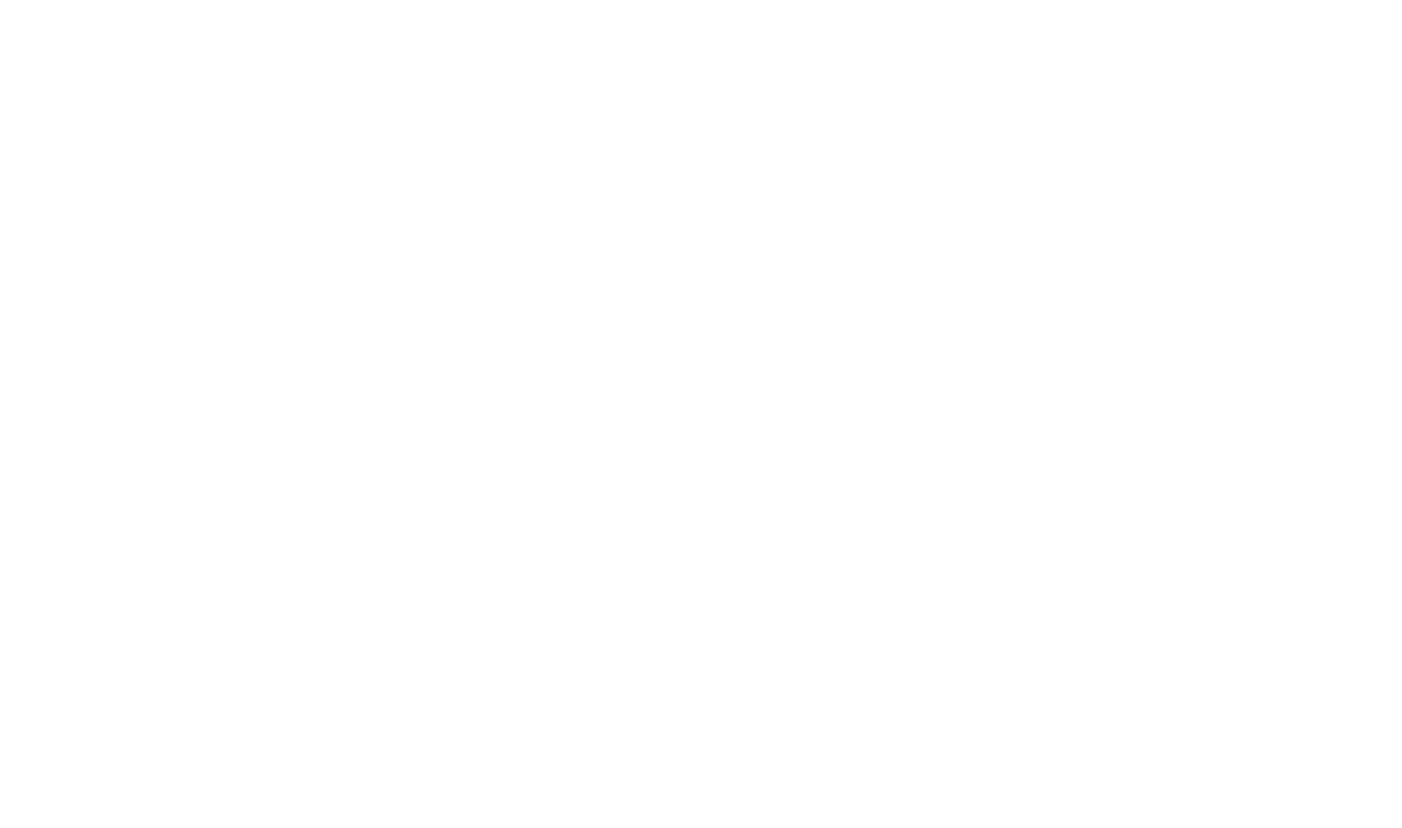
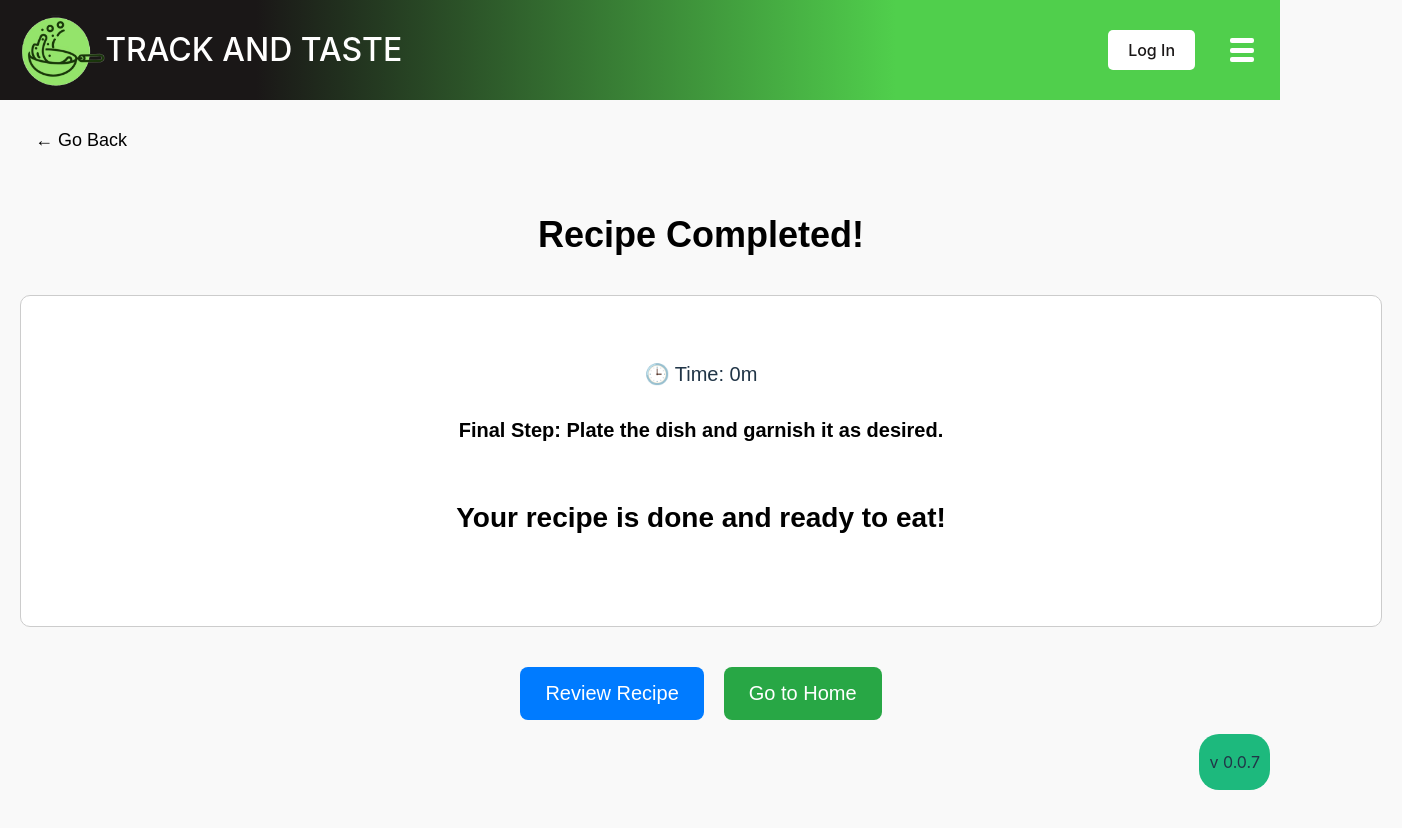
Before and after one commit to fpgsilva/TrackAndTaste, a React (Vite) app: page /#/Step in a window 1280 px wide. Before the commit this address had no page. Shown: the top 828 px of the page, 1402 px wide, since content can reach past the window. Before the commit the page ends 800 px from the top, so only its background shows below. Built offline with nearby package versions, Linux system fonts and the light colour scheme.

Commit message:
Step page

```diff
--- a/src/App.tsx
+++ b/src/App.tsx
@@ -8,6 +8,7 @@ import { Settings } from "./Pages/Settings";
 import { CalorieTracker } from "./Pages/CalorieTracker";
 import { SearchResults } from "./Pages/SearchResults";
 import { Recipe } from "./Pages/Recipe";
+import StepPage from "./Pages/StepPage"; // Import your StepPage component
 
 function App() {
   return (
@@ -22,6 +23,7 @@ function App() {
           <Route path="/SearchResults" element={<SearchResults />}></Route>
           <Route path="/Recipe" element={<Recipe />}></Route>
           <Route path="/Settings" element={<Settings />}></Route>
+          <Route path="/Step" element={<StepPage />} /> {/* Step page route */}
         </Route>
       </Routes>
     </Router>
--- a/src/Pages/Recipe.css
+++ b/src/Pages/Recipe.css
@@ -14,6 +14,13 @@
 }
 
 
+.scroll-container2 {
+  max-height: 43%; /* Adjust the height as needed */
+  overflow-y: auto; /* Enable vertical scrolling */
+  padding: 10px; /* Optional: for spacing */
+  border: 1px solid #ddd; /* Optional: for visual clarity */
+  background-color: #f9f9f9; /* Optional: background color */
+}
 
 /* Recipe Title and Metadata */
 .recipe-details1 h1 {
--- a/src/Pages/Recipe.tsx
+++ b/src/Pages/Recipe.tsx
@@ -96,12 +96,10 @@ export function Recipe() {
   if (!recipeData) return <p>No recipe data available.</p>;
 
   return (
-    <div>
-      <div className="back-container1">
-        <button className="back-button" onClick={() => navigate(-1)}>
-          ← Go Back
-        </button>
-      </div>
+    <div className="scroll-container2">
+      <button className="back-button" onClick={() => navigate(-1)}>
+        ← Go Back
+      </button>
       <div className="recipe-details1">
         <h1>{recipeData.title}</h1>
         <div className="recipe-meta">
@@ -119,9 +117,7 @@ export function Recipe() {
 
         <div className="actions">
           <button onClick={handleSaveRecipe}>{saveButtonText}</button>
-          <button onClick={() => console.log("Start Steps")}>
-            Start Steps
-          </button>
+          <button onClick={() => navigate("/step")}>Start Steps</button>
           <button onClick={handleTrackCalories}>{buttonText}</button>
         </div>
 
--- /dev/null
+++ b/src/Pages/StepPage.css
@@ -0,0 +1,103 @@
+/* Main container styling */
+.step-page {
+    display: flex;
+    flex-direction: column;
+    justify-content: center;
+    align-items: center;
+    height: 100vh; /* Full viewport height */
+    padding: 20px;
+    font-family: Arial, sans-serif;
+    background-color: #f9f9f9;
+}
+
+/* Go Back Button */
+.back-button {
+    align-self: flex-start; /* Align back button to the left */
+    margin-bottom: 30px;
+    background: none;
+    border: none;
+    color: #000000;
+    font-size: 18px;
+    cursor: pointer;
+}
+
+.back-button:hover {
+    text-decoration: underline;
+}
+
+/* Step Title */
+.step-title {
+    font-size: 36px;
+    font-weight: bold;
+    margin-bottom: 40px;
+    color: #000; /* Black text */
+    text-align: center;
+}
+
+/* Step Details Box */
+.step-details {
+    padding: 40px; /* More padding */
+    border: 1px solid #ccc;
+    border-radius: 10px;
+    background-color: #fff;
+    font-size: 20px;
+    line-height: 1.8;
+    text-align: center; /* Center content inside the box */
+    width: 100vw; /* Set width for consistency */
+    max-width: 100%;
+}
+
+/* Final Step Text */
+.last-step {
+    font-size: 32px; /* Increased font size */
+    font-weight: bold; /* Bold text */
+    margin-bottom: 20px; /* Add spacing below */
+    color: #000000; /* Darker text color */
+    text-align: center; /* Ensure it stays centered */
+}
+
+/* Headings inside Step Details */
+.step-details h2 {
+    font-size: 28px;
+    font-weight: bold;
+    margin-top: 25px;
+    color: #000; /* Change text color to black */
+}
+
+.step-details p {
+    font-size: 20px;
+}
+
+/* Navigation Buttons Section */
+.navigation-buttons {
+    margin-top: 40px;
+    display: flex;
+    justify-content: center;
+    gap: 20px; /* Add space between buttons */
+}
+
+/* Individual Buttons */
+.nav-button {
+    padding: 15px 25px;
+    font-size: 20px;
+    border: none;
+    border-radius: 8px;
+    color: white;
+    cursor: pointer;
+}
+
+.review-button {
+    background-color: #007bff;
+}
+
+.review-button:hover {
+    background-color: #0056b3;
+}
+
+.home-button {
+    background-color: #28a745;
+}
+
+.home-button:hover {
+    background-color: #1e7e34;
+}
--- /dev/null
+++ b/src/Pages/StepPage.tsx
@@ -0,0 +1,46 @@
+import { useNavigate } from "react-router-dom";
+import "./StepPage.css"; // Import the CSS file
+
+function StepPage() {
+  const navigate = useNavigate();
+
+  return (
+    <div className="step-page">
+      {/* Go Back Button */}
+      <button className="back-button" onClick={() => navigate(-1)}>
+        ← Go Back
+      </button>
+
+      {/* Step Title */}
+      <h1 className="step-title">Recipe Completed!</h1>
+
+      {/* Time and Completion Message */}
+      <div className="step-details">
+        <p>🕒 Time: 0m</p>
+        <p className="last-step">
+          Final Step: Plate the dish and garnish it as desired.
+        </p>
+
+        <h2>Your recipe is done and ready to eat!</h2>
+      </div>
+
+      {/* Navigation Buttons */}
+      <div className="navigation-buttons">
+        <button
+          onClick={() => navigate("/review")}
+          className="nav-button review-button"
+        >
+          Review Recipe
+        </button>
+        <button
+          onClick={() => navigate("/")}
+          className="nav-button home-button"
+        >
+          Go to Home
+        </button>
+      </div>
+    </div>
+  );
+}
+
+export default StepPage;
```
